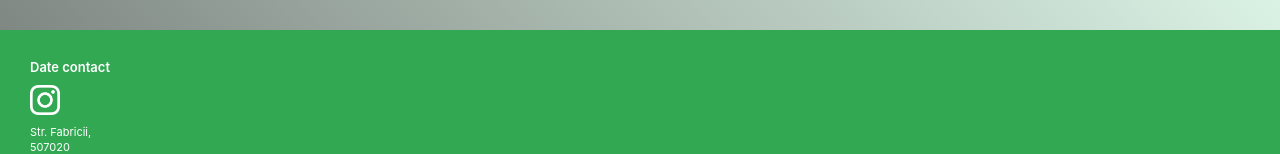
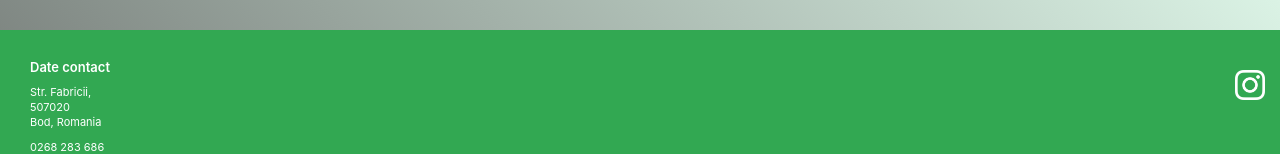
Before and after one commit to InstantChange/instantchange.github.io, a plain HTML site: page index.html in a window 1280 px wide. Shown: the part 2553-2707 px from the top of the page. Drawn offline with nearby package versions, Linux system fonts and the light colour scheme.

Commit message:
Update style.css

```diff
--- a/css/style.css
+++ b/css/style.css
@@ -123,6 +123,12 @@ body { background-color: #e5fff0; background-image: linear-gradient(225deg, #e5f
     margin: 8px;
 }
 
+.social {
+    display: block;
+    margin: -15px;
+    float:right;
+}
+
 /*Footer*/
 footer { font-size:1.1rem; color:#fff; background-color:#32A852; margin-top: 100px; line-height:1.5rem; }
  footer h3 { display:block; margin-bottom:1rem; font-size:1.3rem; font-weight:600; }
```
